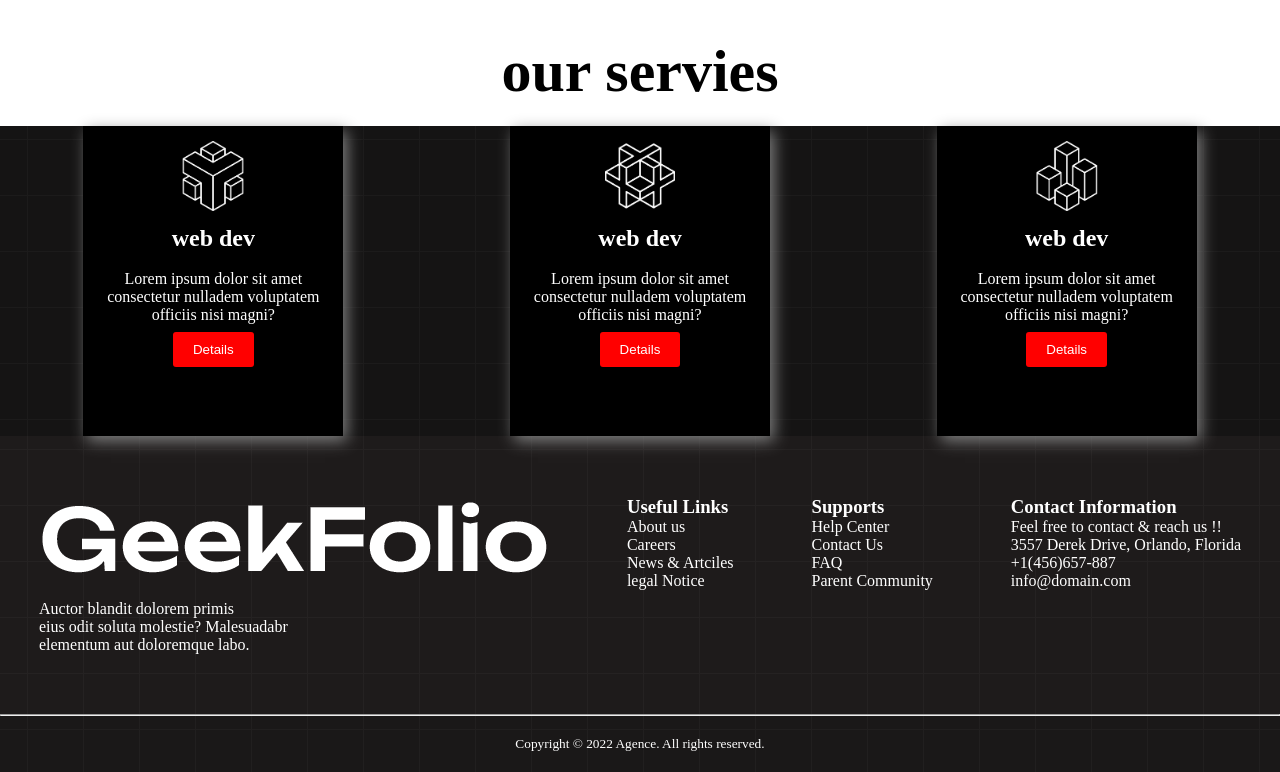
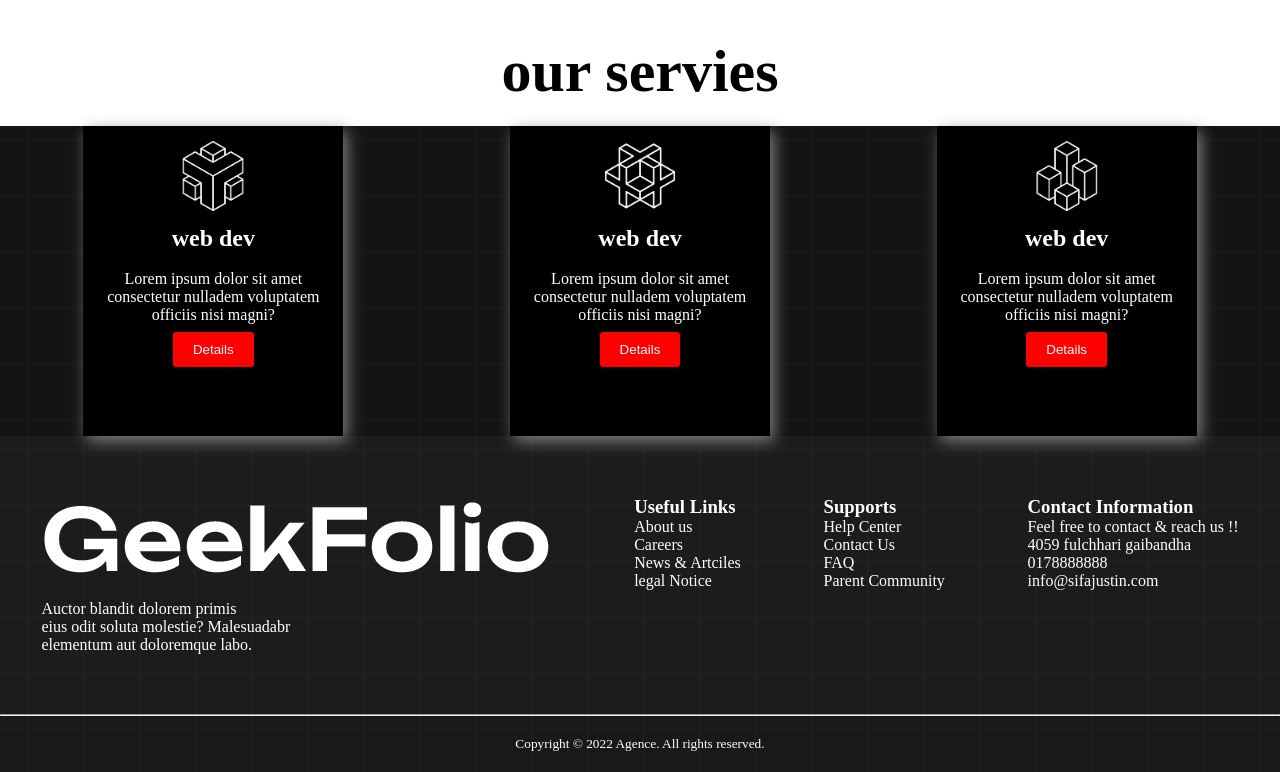
Before and after one commit to sifatjustin/concept, a plain HTML site: page index.html in a window 1280 px wide. Shown: the part 1317-2089 px from the top of the page. Drawn offline with Linux system fonts and the light colour scheme.

Commit message:
taylor- st

```diff
--- a/index.html
+++ b/index.html
@@ -112,11 +112,11 @@
         <h3 class="footer-title">Contact Information</h3>
         <p>Feel free to contact & reach us !!</p>
         <p>
-          <i class="fa-solid fa-location-pin"></i>3557 Derek Drive, Orlando,
-          Florida
+          <i class="fa-solid fa-location-pin"></i>4059
+          fulchhari gaibandha
         </p>
-        <p><i class="fa-solid fa-phone-volume"></i>+1(456)657-887</p>
-        <p><i class="fa-solid fa-envelope d"></i>info@domain.com</p>
+        <p><i class="fa-solid fa-phone-volume"></i>0178888888</p>
+        <p><i class="fa-solid fa-envelope d"></i>info@sifajustin.com</p>
       </div>
     </div>
    <hr>
```
